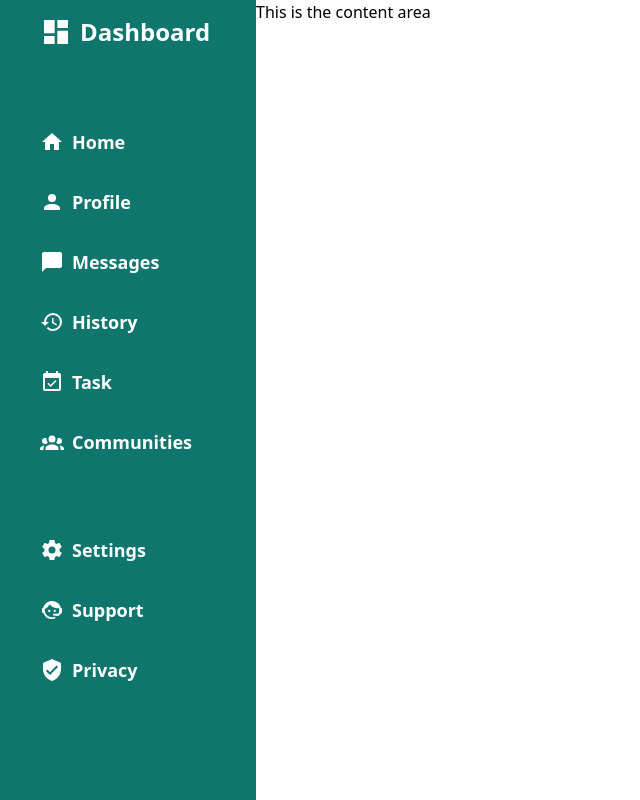
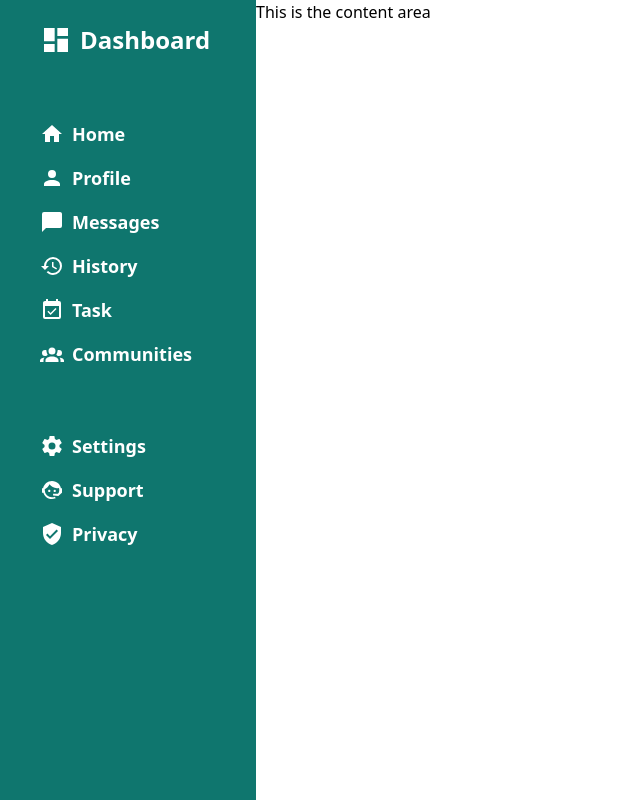
Before and after one commit to pmugasa/admin-dashboard, a plain HTML site: page index.html in a window 1280 px wide. Shown: the whole page, without its empty margins (0-640 px from the left). Drawn offline with nearby package versions, Linux system fonts and the light colour scheme.

Commit message:
added top padding to the sidebar container and removed the margin top and bottom for menu items

```diff
--- a/index.html
+++ b/index.html
@@ -11,10 +11,10 @@
     <!--SIDEBAR-->
     <nav class="">
       <div
-        class="container flex flex-col h-screen w-64 fixed bg-teal-700 px-8"
+        class="container flex flex-col h-screen w-64 fixed bg-teal-700 px-8 pt-4"
       >
         <!--logo-->
-        <div class="flex items-center p-2 space-x-2 my-2">
+        <div class="flex items-center p-2 space-x-2 ">
           <img src="/assets/view-dashboard.svg" class="w-8 h-8" />
           <a href="#" class="text-2xl font-bold text-white">Dashboard</a>
         </div>
@@ -22,7 +22,7 @@
         <!--menu 1-->
         <div class="flex flex-col mt-12">
           <!--home-->
-          <a href="#" class="flex items-center space-x-2 my-2 hover:bg-teal-900 p-2"
+          <a href="#" class="flex items-center space-x-2  hover:bg-teal-900 p-2"
             ><img src="/assets/home.svg" class="w-6 h-6" /><span
               class="font-bold text-lg text-white"
               >Home</span
@@ -31,7 +31,7 @@
           <!--end home-->
 
           <!--profile-->
-          <a href="#" class="flex items-center space-x-2 my-2 hover:bg-teal-900 p-2"
+          <a href="#" class="flex items-center space-x-2  hover:bg-teal-900 p-2"
             ><img src="/assets/account.svg" class="w-6 h-6" /><span
               class="font-bold text-lg text-white"
               >Profile</span
@@ -40,7 +40,7 @@
           <!--end profile-->
 
           <!--messages-->
-          <a href="#" class="flex items-center space-x-2 my-2 hover:bg-teal-900 p-2"
+          <a href="#" class="flex items-center space-x-2  hover:bg-teal-900 p-2"
             ><img src="/assets/message.svg" class="w-6 h-6" /><span
               class="font-bold text-lg text-white"
               >Messages</span
@@ -49,7 +49,7 @@
           <!--end messages-->
 
           <!--history-->
-          <a href="#" class="flex items-center space-x-2 my-2 hover:bg-teal-900 p-2"
+          <a href="#" class="flex items-center space-x-2  hover:bg-teal-900 p-2"
             ><img src="/assets/history.svg" class="w-6 h-6" /><span
               class="font-bold text-lg text-white"
               >History</span
@@ -58,7 +58,7 @@
           <!--end history-->
 
           <!--tasks-->
-          <a href="#" class="flex items-center space-x-2 my-2 hover:bg-teal-900 p-2"
+          <a href="#" class="flex items-center space-x-2  hover:bg-teal-900 p-2"
             ><img src="/assets/calendar-check.svg" class="w-6 h-6" /><span
               class="font-bold text-lg text-white"
               >Task</span
@@ -67,7 +67,7 @@
           <!--end tasks-->
 
           <!--communities-->
-          <a href="#" class="flex items-center space-x-2 my-2 hover:bg-teal-900 p-2"
+          <a href="#" class="flex items-center space-x-2  hover:bg-teal-900 p-2"
             ><img src="/assets/account-group.svg" class="w-6 h-6" /><span
               class="font-bold text-lg text-white"
               >Communities</span
@@ -79,7 +79,7 @@
         <!--menu 2-->
         <div class="flex flex-col mt-12">
           <!--settings-->
-          <a href="#" class="flex items-center space-x-2 my-2 hover:bg-teal-900 p-2"
+          <a href="#" class="flex items-center space-x-2  hover:bg-teal-900 p-2"
             ><img src="/assets/cog.svg" class="w-6 h-6" /><span
               class="font-bold text-lg text-white"
               >Settings</span
@@ -88,7 +88,7 @@
           <!--end of settings-->
 
           <!--support-->
-          <a href="#" class="flex items-center space-x-2 my-2 hover:bg-teal-900 p-2"
+          <a href="#" class="flex items-center space-x-2  hover:bg-teal-900 p-2"
             ><img src="/assets/face-agent.svg" class="w-6 h-6" /><span
               class="font-bold text-lg text-white"
               >Support</span
@@ -97,7 +97,7 @@
           <!--end of support-->
 
           <!--privacy-->
-          <a href="#" class="flex items-center space-x-2 my-2 hover:bg-teal-900 p-2"
+          <a href="#" class="flex items-center space-x-2  hover:bg-teal-900 p-2"
             ><img src="/assets/shield-check.svg" class="w-6 h-6" /><span
               class="font-bold text-lg text-white"
               >Privacy</span
```
